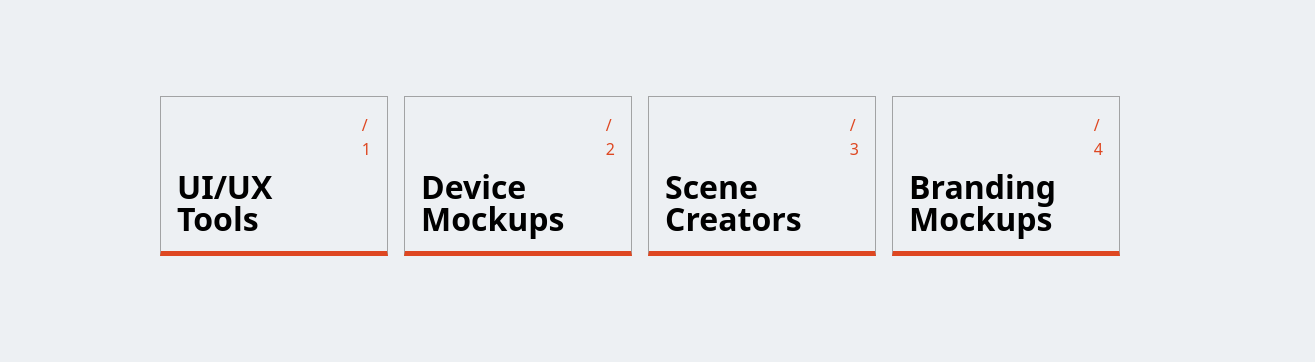
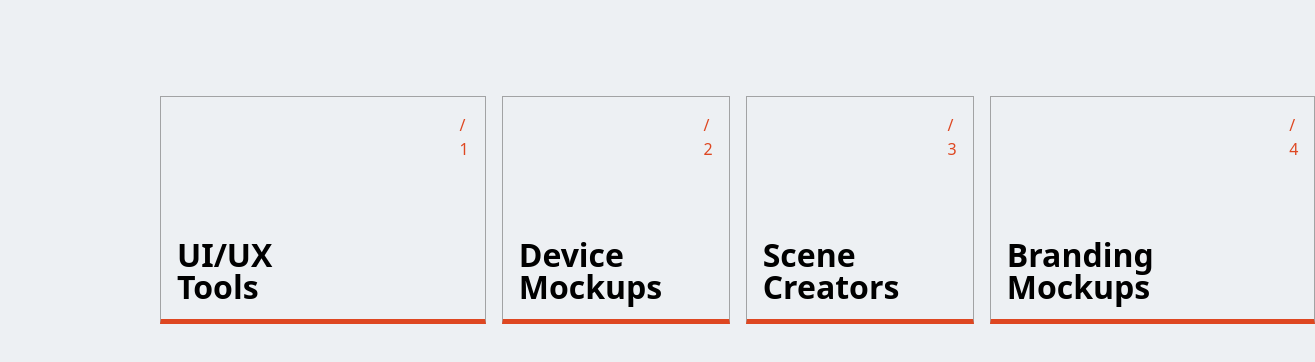
Before and after one commit to Annie-Huang/dribble-to-life, a website: page index.html in a window 1280 px wide. Shown: the whole page, 1315 px wide, since content can reach past the window. Drawn offline with Linux system fonts and the light colour scheme.

Commit message:
Make the middle two cards larger

```diff
--- a/index.html
+++ b/index.html
@@ -48,7 +48,7 @@
           alt="a mobile"
         />
       </div>
-      <div class="fancy-card">
+      <div class="fancy-card fancy-card--large">
         <span class="fancy-card__number" aria-hidden="true">/ 2</span>
         <h2 class="fancy-card__title">Device Mockups</h2>
         <span class="fancy-card__arrow" aria-hidden="true">&#8594;</span>
@@ -84,7 +84,7 @@
           alt="a mobile"
         />
       </div>
-      <div class="fancy-card">
+      <div class="fancy-card fancy-card--large">
         <span class="fancy-card__number" aria-hidden="true">/ 3</span>
         <h2 class="fancy-card__title">Scene Creators</h2>
         <span class="fancy-card__arrow" aria-hidden="true">&#8594;</span>
--- a/scss/components/_fancy-cards.scss
+++ b/scss/components/_fancy-cards.scss
@@ -29,6 +29,10 @@
     margin-top: auto;
   }
 
+  &--large {
+    aspect-ratio: 1 / 1;
+  }
+
   img,
   &__arrow {
     display: none;
```
Also changed, not shown: main.css, 1 other file.
